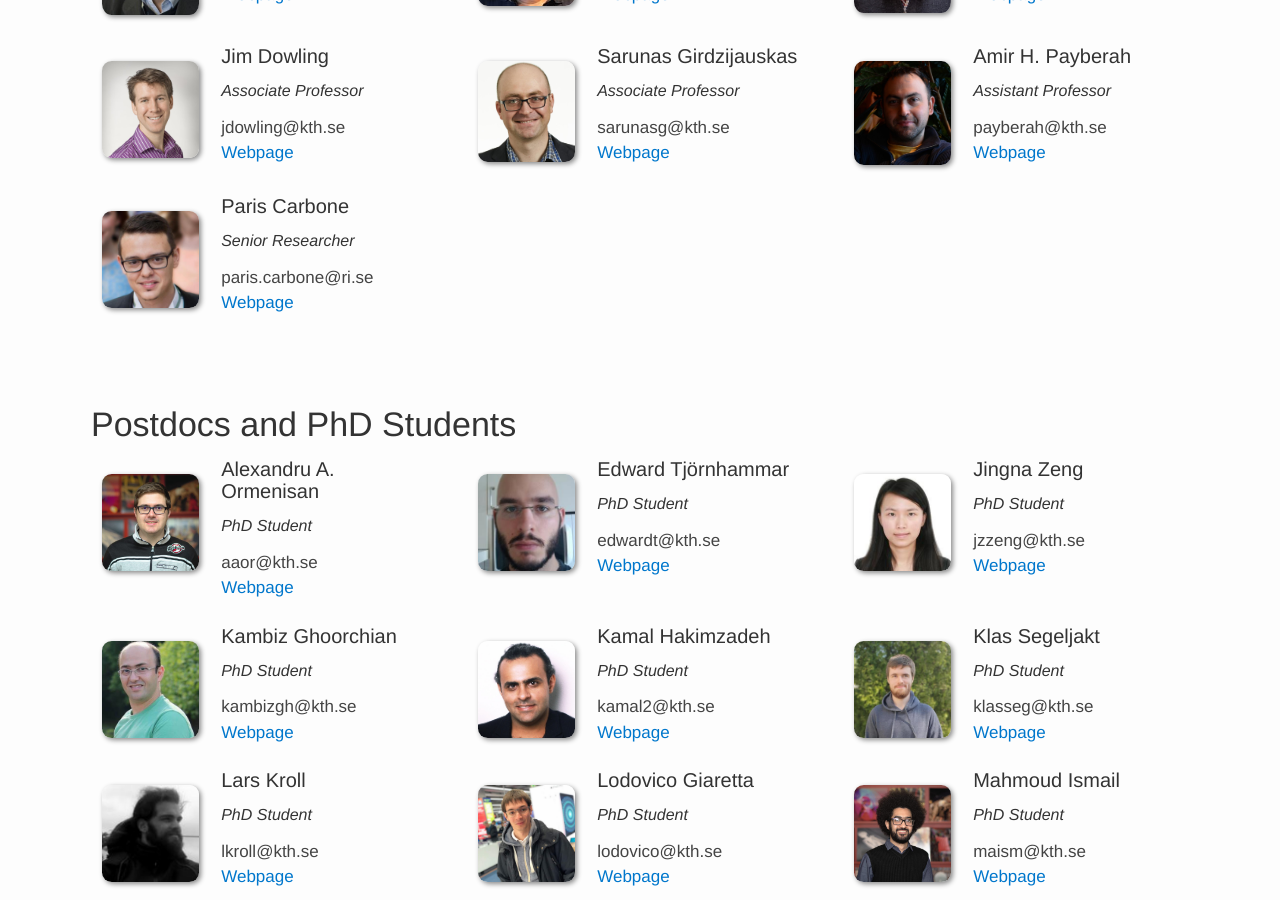
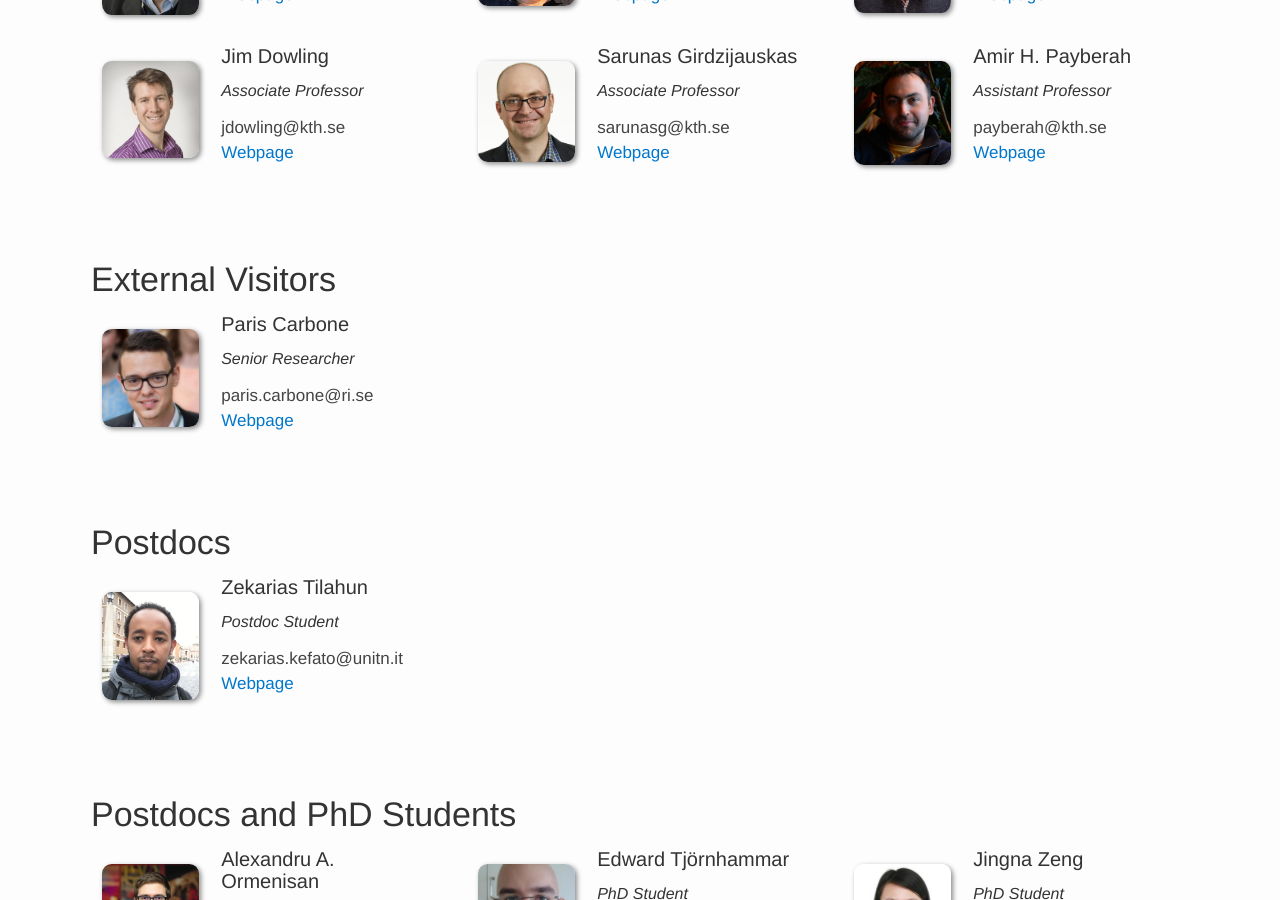
Before and after one commit to dcatkth/dcatkth.github.io, a Jekyll site: the page built from team.md, in a window 1280 px wide and 900 px high, scrolled down 258 px. Built offline with Jekyll 4.4.1, drawn with Linux system fonts in a browser that asks for light colours.

Commit message:
visitors

```diff
--- a/_data/team_faculty.yml
+++ b/_data/team_faculty.yml
@@ -33,9 +33,3 @@
   info: Assistant Professor
   email: payberah@kth.se
   web: <a href="https://payberah.github.io/">Webpage</a>
-
-- name: Paris Carbone
-  photo: paris.jpg
-  info: Senior Researcher
-  email: paris.carbone@ri.se
-  web: <a href="https://www.ri.se/en/paris-carbone">Webpage</a>
--- /dev/null
+++ b/_data/team_postdocs.yml
@@ -0,0 +1,5 @@
+- name: Zekarias Tilahun
+  photo: zekaria.jpg
+  info: Postdoc Student
+  email: zekarias.kefato@unitn.it
+  web: <a href="https://zekarias-tilahun.github.io/zack/index.html">Webpage</a>
--- /dev/null
+++ b/_data/team_visitors.yml
@@ -0,0 +1,5 @@
+- name: Paris Carbone
+  photo: paris.jpg
+  info: Senior Researcher
+  email: paris.carbone@ri.se
+  web: <a href="https://www.ri.se/en/paris-carbone">Webpage</a>
--- a/team.md
+++ b/team.md
@@ -43,6 +43,83 @@ permalink: /team/
 {% endif %}
 
 <br><br>
+
+## External Visitors
+
+{% assign number_printed = 0 %}
+{% for member in site.data.team_visitors %}
+
+{% assign even_odd = number_printed | modulo: 3 %}
+
+{% if even_odd == 0 %}
+<div class="row">
+{% endif %}
+
+<div class="col-sm-4 clearfix">
+  <img src="{{ site.url }}{{ site.baseurl }}/images/teampic/{{ member.photo }}" class="img-responsive" width="30%" style="float: left" />
+  <h4>{{ member.name }}</h4>
+  <h5><i>{{ member.info }}</i></h5>
+  {{ member.email }}
+  <br>{{ member.web }}
+  <br>{{ member.since }}
+</div>
+
+{% assign number_printed = number_printed | plus: 1 %}
+
+{% if even_odd == 2 %}
+</div>
+{% endif %}
+
+{% endfor %}
+
+{% assign even_odd = number_printed | modulo: 3 %}
+{% if even_odd == 1 %}
+</div>
+{% endif %}
+{% if even_odd == 2 %}
+</div>
+{% endif %}
+
+<br><br>
+
+## Postdocs
+
+{% assign number_printed = 0 %}
+{% for member in site.data.team_postdocs %}
+
+{% assign even_odd = number_printed | modulo: 3 %}
+
+{% if even_odd == 0 %}
+<div class="row">
+{% endif %}
+
+<div class="col-sm-4 clearfix">
+  <img src="{{ site.url }}{{ site.baseurl }}/images/teampic/{{ member.photo }}" class="img-responsive" width="30%" style="float: left" />
+  <h4>{{ member.name }}</h4>
+  <h5><i>{{ member.info }}</i></h5>
+  {{ member.email }}
+  <br>{{ member.web }}
+  <br>{{ member.since }}
+</div>
+
+{% assign number_printed = number_printed | plus: 1 %}
+
+{% if even_odd == 2 %}
+</div>
+{% endif %}
+
+{% endfor %}
+
+{% assign even_odd = number_printed | modulo: 3 %}
+{% if even_odd == 1 %}
+</div>
+{% endif %}
+{% if even_odd == 2 %}
+</div>
+{% endif %}
+
+<br><br>
+
 ## Postdocs and PhD Students
 
 {% assign number_printed = 0 %}
```
